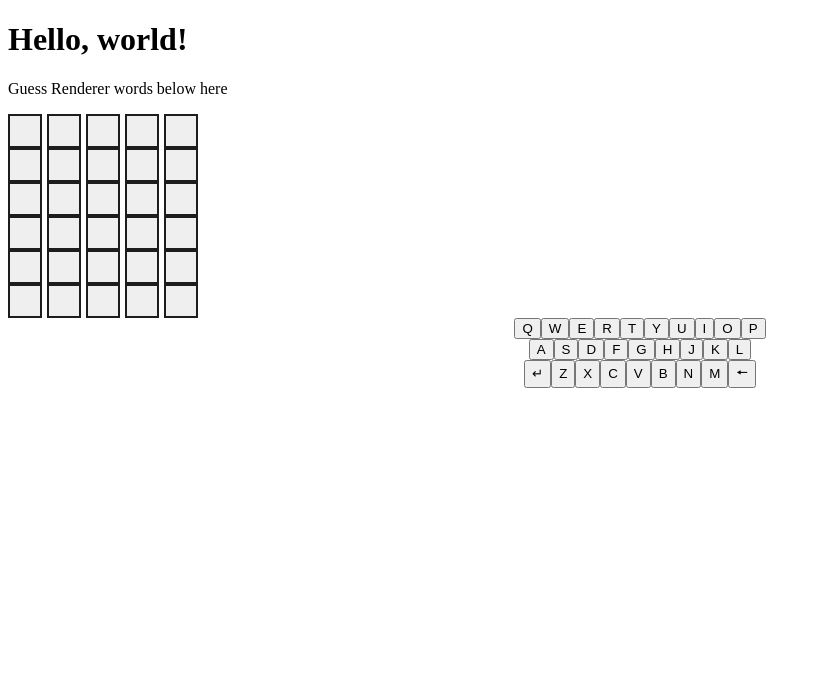
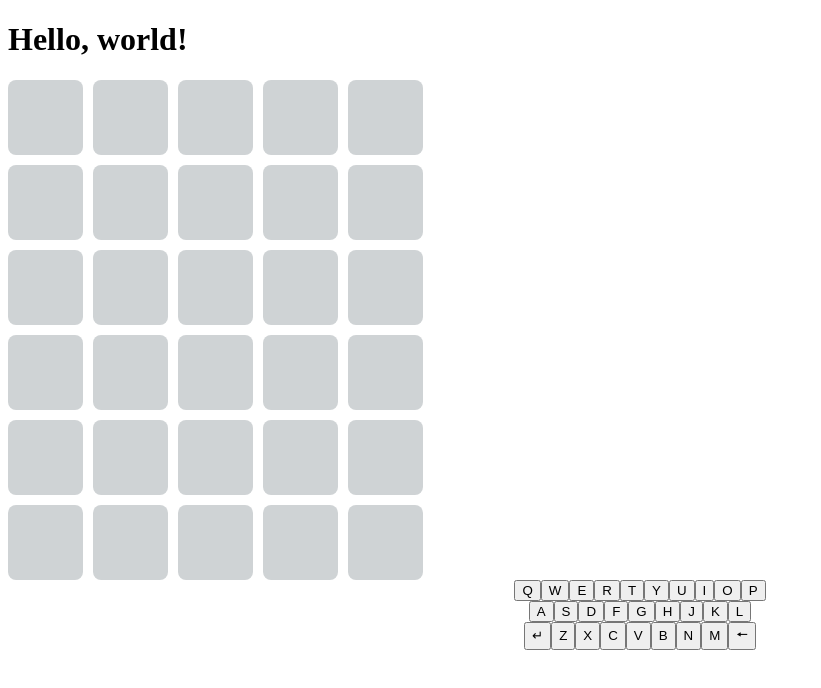
Before and after one commit to yordevs/yordle, a React (Create React App) app: page / in a window 1280 px wide. Shown: the top 688 px of the page, without its empty margins (0-821 px from the left). Built offline with nearby package versions, Linux system fonts and the light colour scheme.

Commit message:
Add styling to guess renderer

```diff
--- a/src/GuessRenderer.tsx
+++ b/src/GuessRenderer.tsx
@@ -1,51 +1,67 @@
 import { useEffect } from "react";
-
-import type { LetterMapping } from "./App";
+import styled from "styled-components";
 
 type Props = {
 	guesses: string[];
 	colorHistory: string[][];
 };
 
+interface ICell {
+	getColour: string;
+}
+
+const Container = styled.div`
+	display: flex;
+	gap: 10px;
+	flex-direction: column;
+`;
+
+const Row = styled.div`
+	display: flex;
+	gap: 10px;
+`;
+
+const Cell = styled.div<ICell>`
+	display: flex;
+	justify-content: center;
+	align-items: center;
+
+	height: 75px;
+	width: 75px;
+
+	background-color: #efefef;
+	background-color: ${(props) => props.getColour};
+	border-radius: 8px;
+
+	color: white;
+	font-size: 24px;
+	font-weight: bold;
+`;
+
 export function GuessRenderer({ guesses, colorHistory }: Props) {
-	useEffect(() => {
-		console.log(colorHistory);
-	}, [colorHistory]);
+	function getLetterColour(guessNumber: number, letterIndex: number) {
+		if (!colorHistory[guessNumber]) return "#939B9F70";
 
-	function getLetterColour(guessNumber: number, letterIndex: number) {
-		if (!colorHistory[guessNumber]) return "#efefef";
+		const colors: { [key: string]: string } = {
+			yellow: "#CEB02C",
+			green: "#66A060",
+			grey: "#939B9F",
+		};
 
-		return colorHistory[guessNumber][letterIndex];
+		return colors[colorHistory[guessNumber][letterIndex]];
 	}
 
 	return (
-		<>
-			<p>Guess Renderer words below here</p>
-			<div>
-				{[0, 1, 2, 3, 4, 5].map((row) => (
-					<div
-						key={row}
-						style={{
-							display: "flex",
-							flexDirection: "row",
-							gap: 5,
-						}}>
-						{[0, 1, 2, 3, 4].map((char) => (
-							<div
-								key={char}
-								style={{
-									padding: 15,
-									border: "2px solid #1d1d1d",
-									backgroundColor: getLetterColour(row, char),
-								}}>
-								{guesses[row] && guesses[row][char] ? (
-									<span style={{}}>{guesses[row][char]}</span>
-								) : null}
-							</div>
-						))}
-					</div>
-				))}
-			</div>
-		</>
+		<Container>
+			{[0, 1, 2, 3, 4, 5].map((row) => (
+				<Row key={row}>
+					{[0, 1, 2, 3, 4].map((char) => (
+						<Cell key={char} getColour={getLetterColour(row, char)}>
+							{guesses[row] && guesses[row][char] ? guesses[row][char] : null}
+						</Cell>
+					))}
+				</Row>
+			))}
+		</Container>
 	);
 }
```
